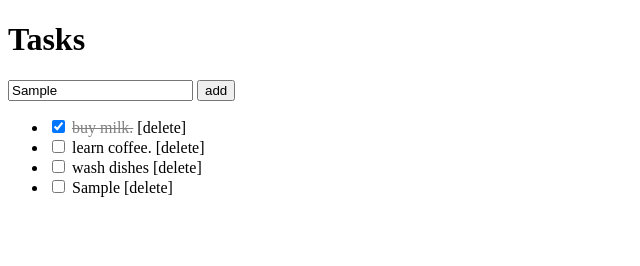
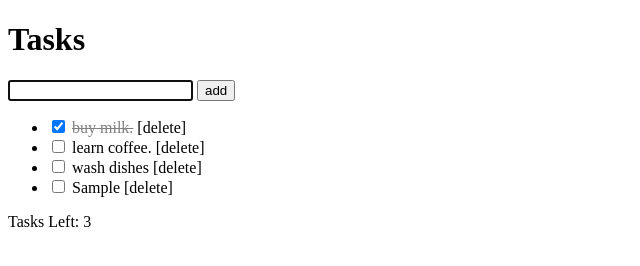
Before and after one commit to Mura-Mi/learn-backbone, a website: page index.html in a window 1280 px wide. Both pictures are taken after typing "Sample" into the empty fields and a click on the input "add". Shown: the whole page, without its empty margins (0-640 px from the left). Drawn offline with nearby package versions, Linux system fonts and the light colour scheme.

Commit message:
Complete Backbone.js lesson in dotinstall

```diff
--- a/app/myapp.js
+++ b/app/myapp.js
@@ -51,16 +51,28 @@
     tagName: 'ul',
     initialize: function() {
       this.collection.on('add', this.addNew, this);
+      this.collection.on('change', this.updateCount, this);
+      this.collection.on('destroy', this.updateCount, this);
     },
     addNew: function(task) {
       var taskView = new TaskView({model: task});
       this.$el.append(taskView.render().el);
+      $('#title').val('').focus();
+      this.updateCount();
+    },
+    updateCount: function() {
+      var uncompletedTasks = this.collection.filter(function(task){
+        return !task.get('completed');
+      })
+      var count = uncompletedTasks.length;
+      $('#count').html(count);
     },
     render: function() {
       this.collection.each(function(task) {
         var taskView = new TaskView({model: task});
         this.$el.append(taskView.render().el);
       }, this);
+      this.updateCount();
       return this;
     },
   });
@@ -75,6 +87,7 @@
       var task = new Task();
       if(task.set({'title': $('#title').val()}, {validate: true})) {
         this.collection.add(task);
+        $('#error').empty();
       }
     },
   });
--- a/index.html
+++ b/index.html
@@ -21,6 +21,7 @@
 
   <div id="tasks">
   </div>
+  <p>Tasks Left: <span id="count"></span></p>
 
   <script type="text/template" id="task-template">
     <input class="toggle" type="checkbox" <%= completed? 'checked':''%>>
```
